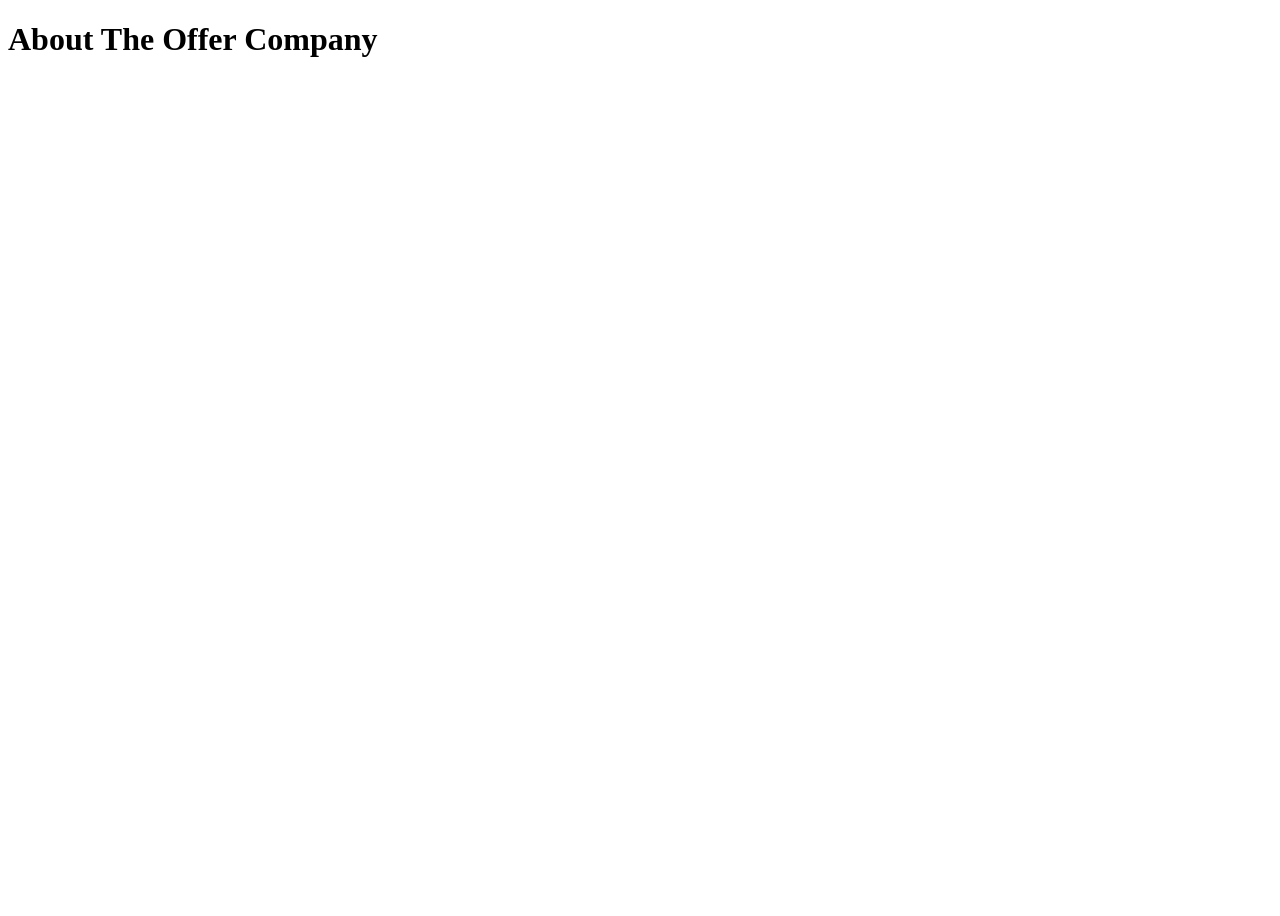
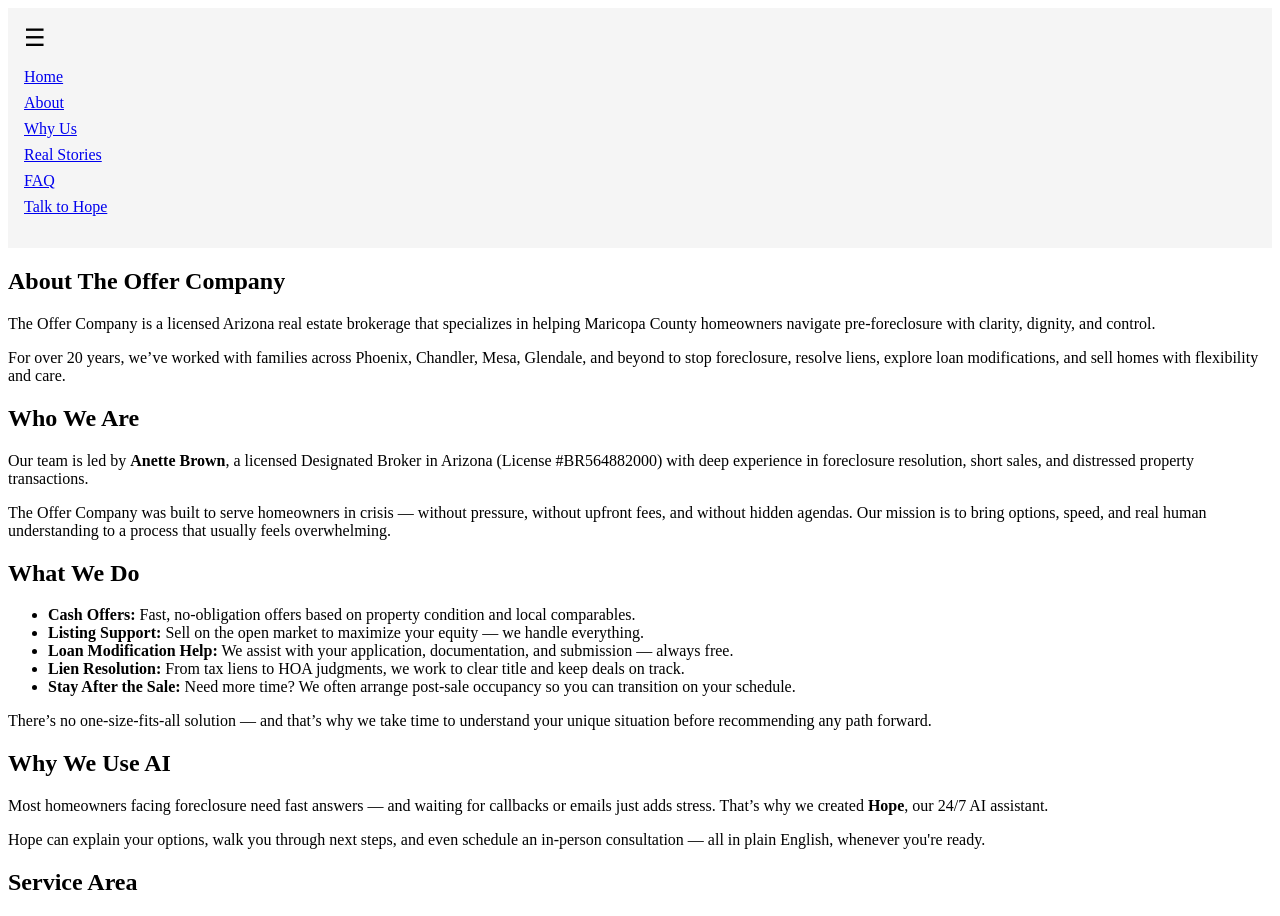
Before and after one commit to theofferco/the-offer-company-site, a Next.js app: page /about in a window 1280 px wide. Shown: the top 916 px of the page. Before the commit the page ends 800 px from the top, so only its background shows below. Built offline with nearby package versions, Linux system fonts and the light colour scheme.

Commit message:
Update about.jsx

```diff
--- a/pages/about.jsx
+++ b/pages/about.jsx
@@ -1,4 +1,59 @@
-// pages/about.jsx
+import Layout from '../components/Layout';
+
 export default function About() {
-  return <h1>About The Offer Company</h1>;
+  return (
+    <Layout>
+      <section>
+        <h1>About The Offer Company</h1>
+        <p>
+          The Offer Company is a licensed Arizona real estate brokerage that specializes in helping Maricopa County homeowners navigate pre-foreclosure with clarity, dignity, and control.
+        </p>
+        <p>
+          For over 20 years, we’ve worked with families across Phoenix, Chandler, Mesa, Glendale, and beyond to stop foreclosure, resolve liens, explore loan modifications, and sell homes with flexibility and care.
+        </p>
+      </section>
+
+      <section>
+        <h2>Who We Are</h2>
+        <p>
+          Our team is led by <strong>Anette Brown</strong>, a licensed Designated Broker in Arizona (License #BR564882000) with deep experience in foreclosure resolution, short sales, and distressed property transactions.
+        </p>
+        <p>
+          The Offer Company was built to serve homeowners in crisis — without pressure, without upfront fees, and without hidden agendas. Our mission is to bring options, speed, and real human understanding to a process that usually feels overwhelming.
+        </p>
+      </section>
+
+      <section>
+        <h2>What We Do</h2>
+        <ul>
+          <li><strong>Cash Offers:</strong> Fast, no-obligation offers based on property condition and local comparables.</li>
+          <li><strong>Listing Support:</strong> Sell on the open market to maximize your equity — we handle everything.</li>
+          <li><strong>Loan Modification Help:</strong> We assist with your application, documentation, and submission — always free.</li>
+          <li><strong>Lien Resolution:</strong> From tax liens to HOA judgments, we work to clear title and keep deals on track.</li>
+          <li><strong>Stay After the Sale:</strong> Need more time? We often arrange post-sale occupancy so you can transition on your schedule.</li>
+        </ul>
+        <p>
+          There’s no one-size-fits-all solution — and that’s why we take time to understand your unique situation before recommending any path forward.
+        </p>
+      </section>
+
+      <section>
+        <h2>Why We Use AI</h2>
+        <p>
+          Most homeowners facing foreclosure need fast answers — and waiting for callbacks or emails just adds stress. That’s why we created <strong>Hope</strong>, our 24/7 AI assistant.
+        </p>
+        <p>
+          Hope can explain your options, walk you through next steps, and even schedule an in-person consultation — all in plain English, whenever you're ready.
+        </p>
+      </section>
+
+      <section>
+        <h2>Service Area</h2>
+        <p>
+          We serve homeowners across Maricopa County, including:
+          Phoenix, Mesa, Chandler, Gilbert, Scottsdale, Glendale, Tempe, Peoria, Avondale, Goodyear, Surprise, Queen Creek, Buckeye, Fountain Hills, Litchfield Park, El Mirage, Tolleson, Sun City, and Paradise Valley.
+        </p>
+      </section>
+    </Layout>
+  );
 }
```
